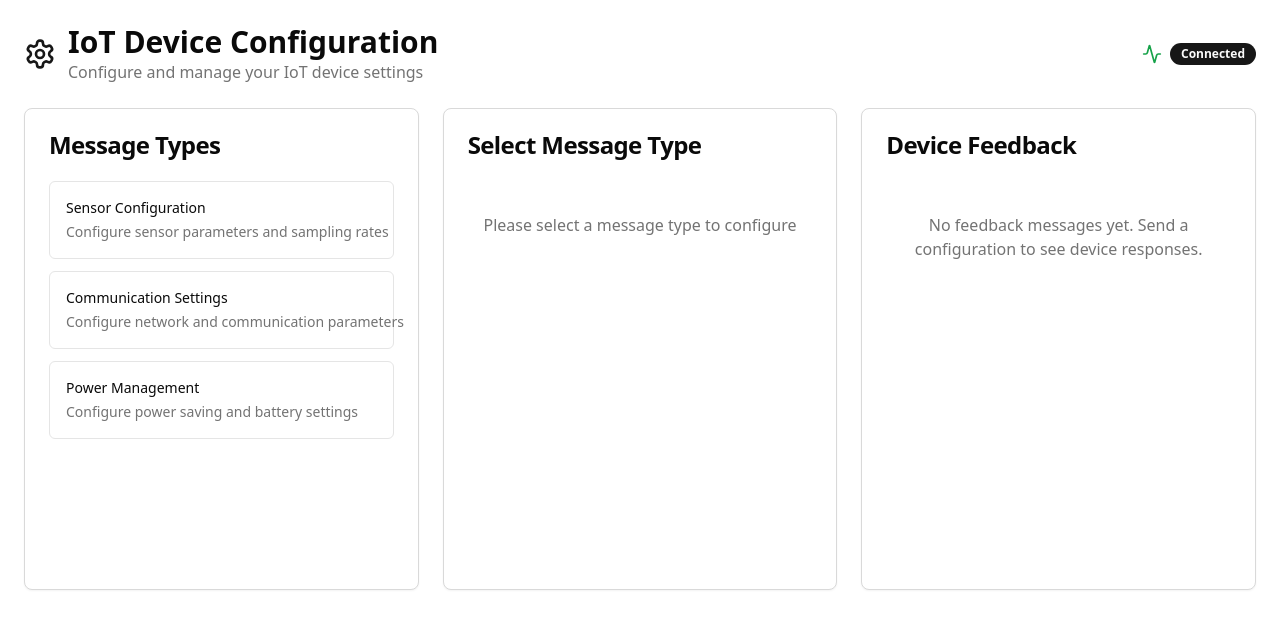
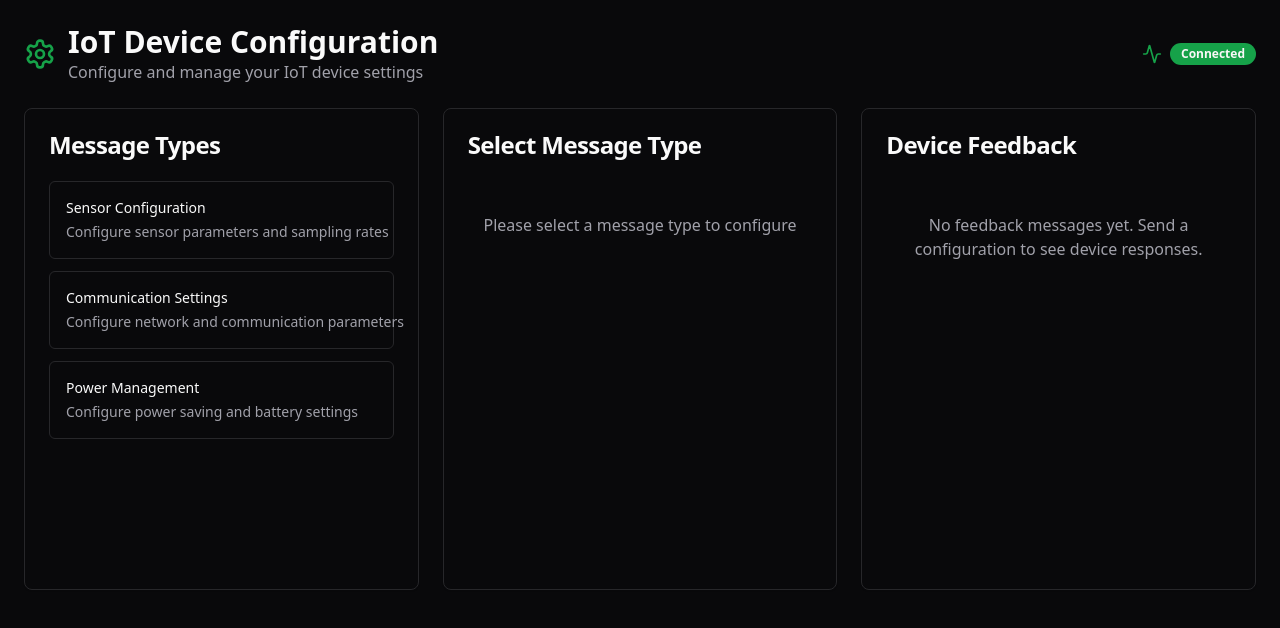
Before and after one commit to moalani01/iot-orchestrator, a React (Vite) app: page / in a window 1280 px wide. Shown: the top 628 px of the page. Built offline with nearby package versions, Linux system fonts and the light colour scheme.

Commit message:
Reverted to commit ee8e9948034283bdbcc0a42ffc38d929bde6f5ba

```diff
--- a/src/index.css
+++ b/src/index.css
@@ -8,34 +8,34 @@ All colors MUST be HSL.
 
 @layer base {
   :root {
-    --background: 0 0% 100%;
-    --foreground: 0 0% 3.9%;
+    --background: 240 10% 3.9%;
+    --foreground: 0 0% 98%;
 
-    --card: 0 0% 100%;
-    --card-foreground: 0 0% 3.9%;
+    --card: 240 10% 3.9%;
+    --card-foreground: 0 0% 98%;
 
-    --popover: 0 0% 100%;
-    --popover-foreground: 0 0% 3.9%;
+    --popover: 240 10% 3.9%;
+    --popover-foreground: 0 0% 98%;
 
-    --primary: 0 0% 9%;
-    --primary-foreground: 0 0% 98%;
-    --primary-glow: 0 0% 20%;
+    --primary: 142 76% 36%;
+    --primary-foreground: 355 7% 97%;
+    --primary-glow: 142 76% 46%;
 
-    --secondary: 0 0% 96.1%;
-    --secondary-foreground: 0 0% 9%;
+    --secondary: 240 3.7% 15.9%;
+    --secondary-foreground: 0 0% 98%;
 
-    --muted: 0 0% 96.1%;
-    --muted-foreground: 0 0% 45.1%;
+    --muted: 240 3.7% 15.9%;
+    --muted-foreground: 240 5% 64.9%;
 
-    --accent: 0 0% 94%;
-    --accent-foreground: 0 0% 9%;
+    --accent: 240 3.7% 15.9%;
+    --accent-foreground: 0 0% 98%;
 
     --destructive: 0 84.2% 60.2%;
     --destructive-foreground: 0 0% 98%;
 
-    --border: 0 0% 85%;
-    --input: 0 0% 89.8%;
-    --ring: 0 0% 45%;
+    --border: 240 3.7% 15.9%;
+    --input: 240 3.7% 15.9%;
+    --ring: 142 76% 36%;
 
     --success: 142 76% 36%;
     --success-foreground: 355 7% 97%;
```
